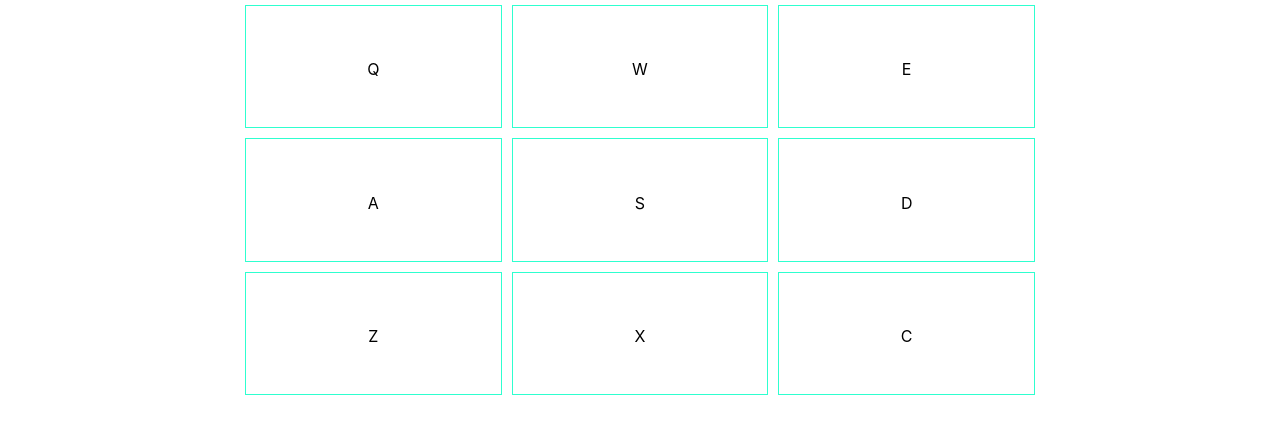
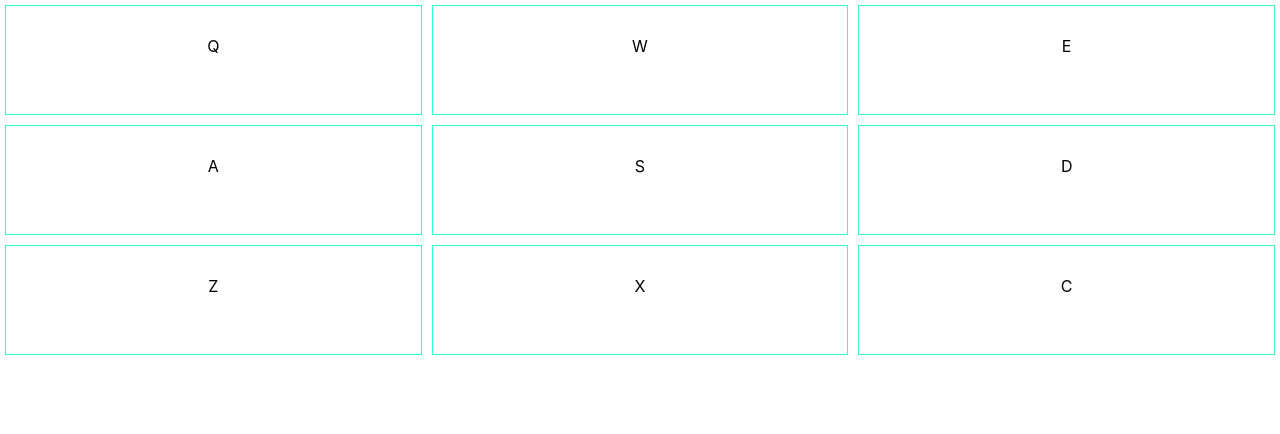
Before and after one commit to pcristov/dm, a React (Create React App) app: page / in a window 1280 px wide. Shown: the top 434 px of the page. Built offline with nearby package versions, Linux system fonts and the light colour scheme.

Commit message:
Update styles

```diff
--- a/src/DrumMachine.css
+++ b/src/DrumMachine.css
@@ -1,11 +1,11 @@
-#display {
-  max-width: 100vh;
+#grid-wrapper {
+  max-width: 50vh;
   margin: 0 auto;
 }
 
 .grid {
   display: grid;
-  height: 50vh;
+  height: 45vh;
   grid-template-columns: 1fr 1fr 1fr;
 }
 
@@ -17,5 +17,5 @@
 }
 
 .drum-pad {
-	padding-top: 20%;
+	padding-top: 30px;
 }
```
